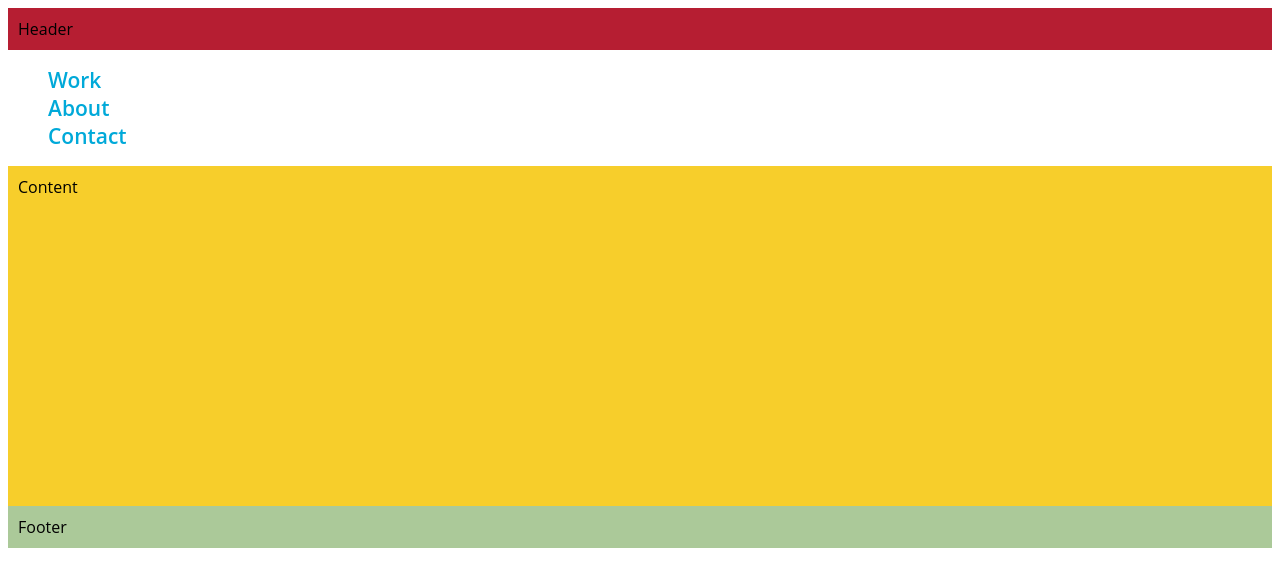
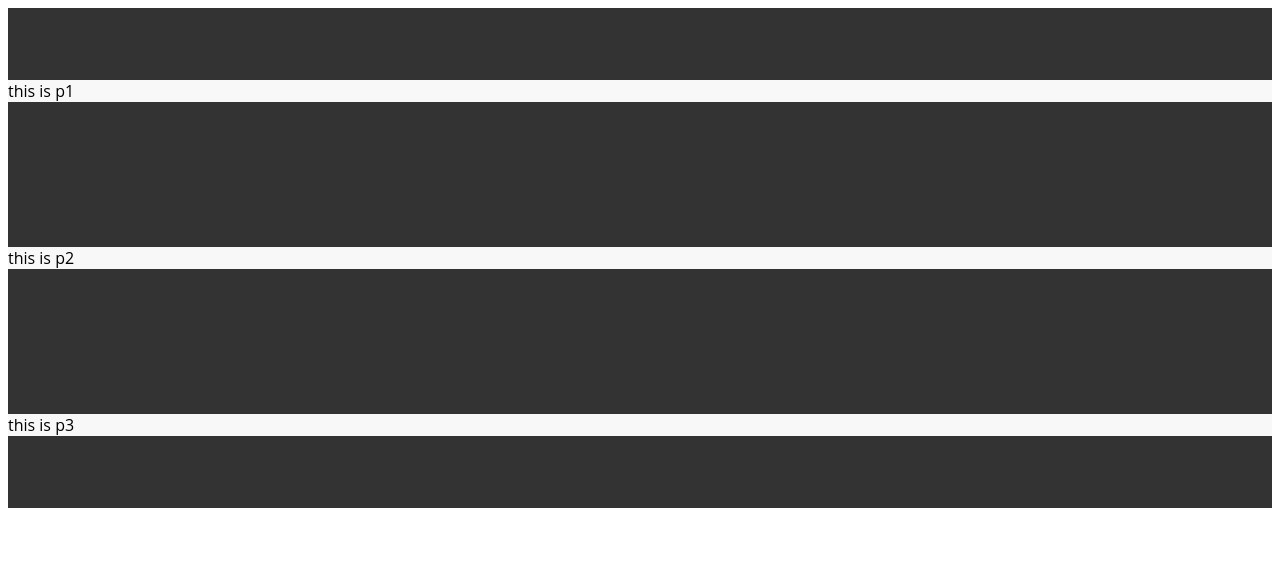
Before and after one commit to YYL0505/css3-react, a React app: page / in a window 1280 px wide. Shown: the top 586 px of the page. Built offline with nearby package versions, Linux system fonts and the light colour scheme.

Commit message:
YL - justify-content

```diff
--- /dev/null
+++ b/AppAlignment.js
@@ -0,0 +1,17 @@
+import React from 'react';
+import ReactDOM from 'react-dom';
+
+class AppAlignment extends React.Component {
+
+    render() {
+        return (
+            <div className="appAlignment">
+                <p className="p1 ps">this is p1</p>
+                <p className="p2 ps">this is p2</p>
+                <p className="p3 ps">this is p3</p>
+            </div>
+        );
+    }
+}
+
+export default AppAlignment
--- a/main.js
+++ b/main.js
@@ -1,8 +1,9 @@
 import React from 'react';
 import ReactDOM from 'react-dom';
 import App from './App'
+import AppAlignment from './AppAlignment'
 
 ReactDOM.render(
-<App />,
+<AppAlignment />,
     document.getElementById('app')
 );
--- a/style.css
+++ b/style.css
@@ -60,3 +60,18 @@ to the rest of the flexible items inside the same container.*/
 .main-nav {
     order: 0;
 }
+
+.appAlignment {
+    min-height: 500px;
+    background: #333333;
+    display: flex;
+    flex-direction: column;
+    /*The justifyContent property aligns the flexible container's items
+    when the items do not use all available space on the main-axis (horizontally).*/
+    justify-content: space-around; /* flex-start center flex-end space-between space-around*/
+}
+
+.ps {
+    background: #f8f8f8;
+    box-sizing: border-box;
+}
```
